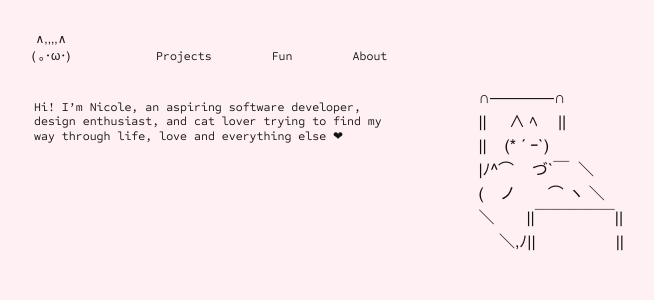
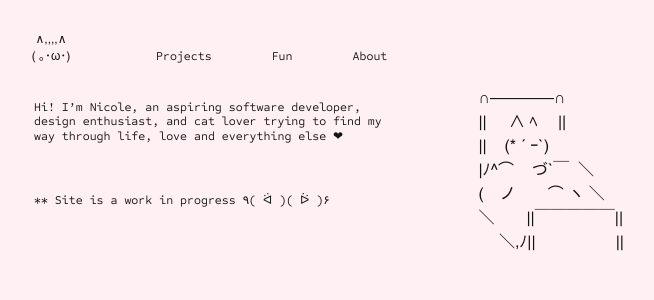
Before and after one commit to nisu75/nisu75.github.io, a React (Create React App) app: page / in a window 1280 px wide. Shown: the top 300 px of the page, without its empty margins (26-680 px from the left). Built offline with nearby package versions, Linux system fonts and the light colour scheme.

Commit message:
wip notice

```diff
--- a/src/components/Home.css
+++ b/src/components/Home.css
@@ -27,6 +27,11 @@
     display: inline;
 }
 
+.notice{
+    font-family: 'sometype', Times, serif;
+    margin-top: 50px;
+}
+
 .cat{
     font-family: 'arialuni', Arial, sans-serif;
     text-align: left;
--- a/src/components/Home.jsx
+++ b/src/components/Home.jsx
@@ -57,6 +57,10 @@ export default function HomeDisplay() {
             <p className="p2">
                 ❤
             </p>
+            <p className="notice">
+                ** Site is a work in progress ٩( ᐛ )( ᐖ )۶
+
+            </p>
         </div>
         <div className="cats">
             <pre className="cat"> {cat} </pre>
```
Also changed, not shown: 1 other file (tests, documents, lock files or other folders).
